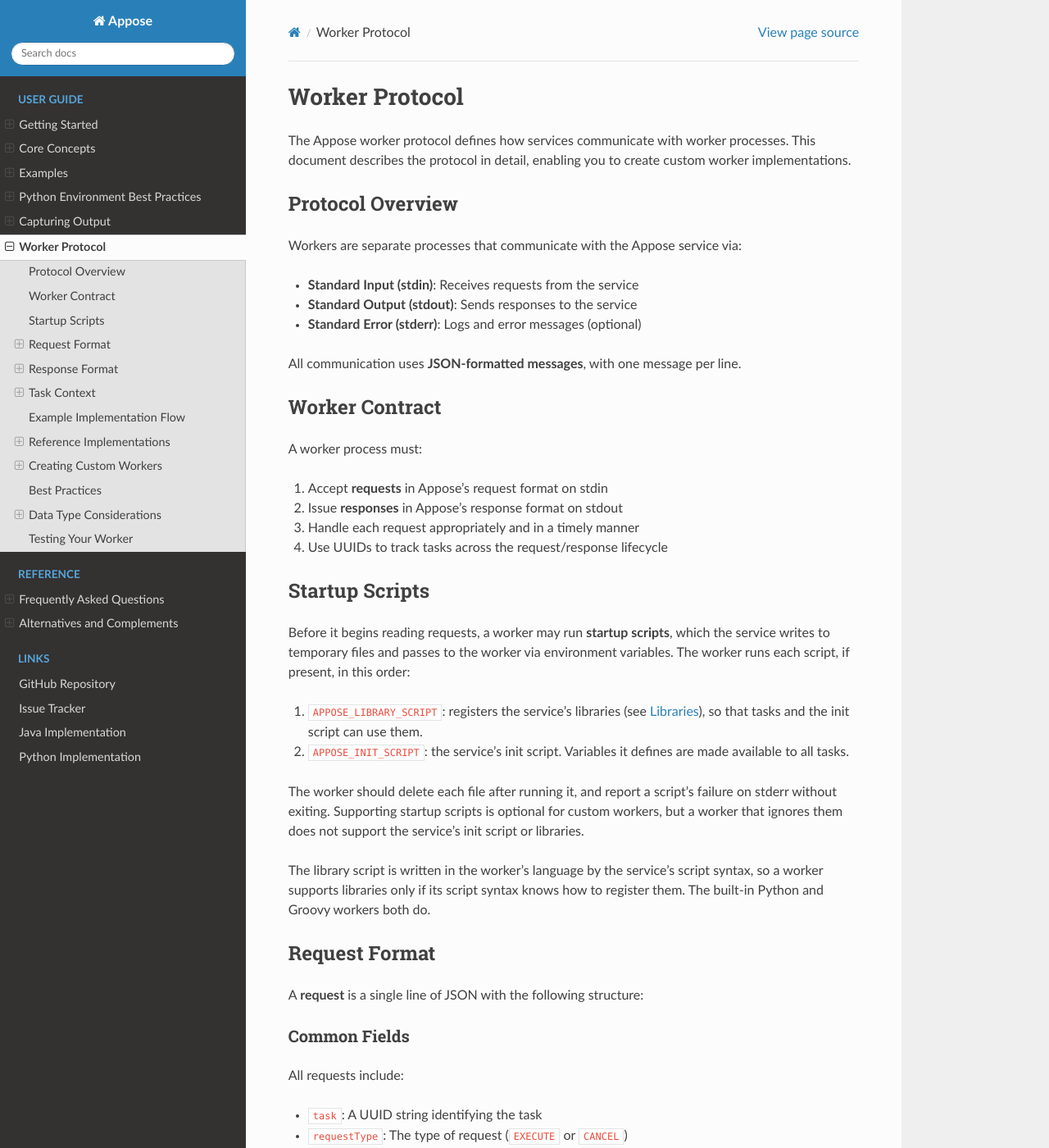
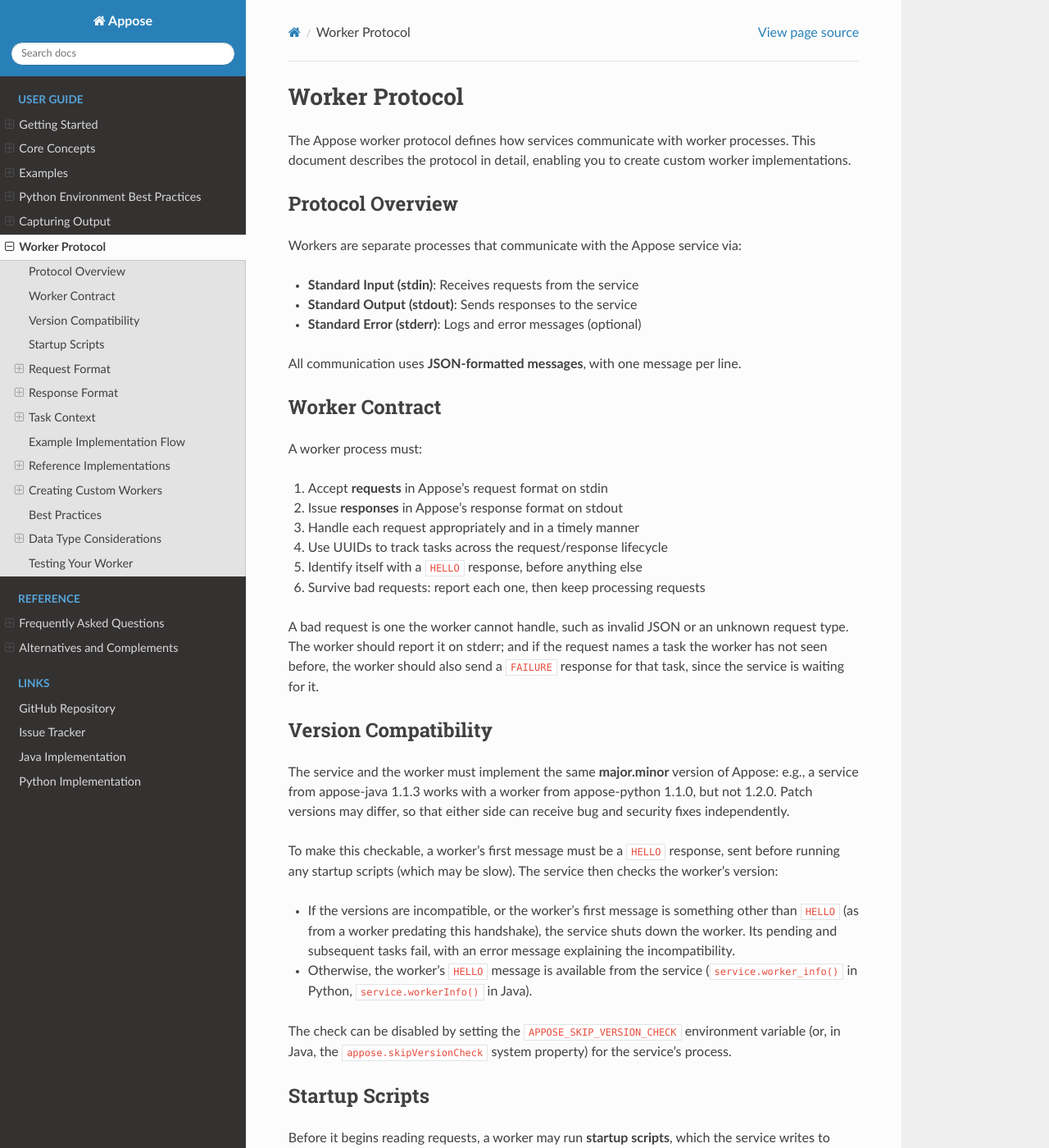
Before and after one commit to apposed/appose, a Sphinx documentation site: the page built from docs/worker-protocol.rst, in a window 1280 px wide and 1400 px high. Shown: the whole window at 82% size. Built offline with Sphinx 7.4.7 and the Read the Docs theme 3.1.0, drawn with Linux system fonts in a browser that asks for light colours; some of the changed text lies outside the part shown.

Commit message:
Document the HELLO handshake and version compatibility
Workers now identify themselves with a HELLO response, and services
require the same major.minor version of Appose. Also document that a
worker must survive bad requests, failing the task of any request that
was meant to start one.

Co-Authored-By: Claude Opus 5.5 <noreply@anthropic.com>

```diff
--- a/docs/worker-protocol.rst
+++ b/docs/worker-protocol.rst
@@ -23,6 +23,36 @@ A worker process must:
 2. Issue **responses** in Appose's response format on stdout
 3. Handle each request appropriately and in a timely manner
 4. Use UUIDs to track tasks across the request/response lifecycle
+5. Identify itself with a ``HELLO`` response, before anything else
+6. Survive bad requests: report each one, then keep processing requests
+
+A bad request is one the worker cannot handle, such as invalid JSON or an
+unknown request type. The worker should report it on stderr; and if the
+request names a task the worker has not seen before, the worker should also
+send a ``FAILURE`` response for that task, since the service is waiting for it.
+
+Version Compatibility
+---------------------
+
+The service and the worker must implement the same **major.minor** version of
+Appose: e.g., a service from appose-java 1.1.3 works with a worker from
+appose-python 1.1.0, but not 1.2.0. Patch versions may differ, so that either
+side can receive bug and security fixes independently.
+
+To make this checkable, a worker's first message must be a ``HELLO`` response,
+sent before running any startup scripts (which may be slow). The service then
+checks the worker's version:
+
+* If the versions are incompatible, or the worker's first message is something
+  other than ``HELLO`` (as from a worker predating this handshake), the service
+  shuts down the worker. Its pending and subsequent tasks fail, with an error
+  message explaining the incompatibility.
+* Otherwise, the worker's ``HELLO`` message is available from the service
+  (``service.worker_info()`` in Python, ``service.workerInfo()`` in Java).
+
+The check can be disabled by setting the ``APPOSE_SKIP_VERSION_CHECK``
+environment variable (or, in Java, the ``appose.skipVersionCheck`` system
+property) for the service's process.
 
 Startup Scripts
 ---------------
@@ -137,6 +167,31 @@ All responses include:
 
 Response Types
 ^^^^^^^^^^^^^^
+
+HELLO
+~~~~~
+
+Identifies the worker to the service. Unlike other responses, it does not
+belong to any task.
+
+**Structure:**
+
+.. code-block:: json
+
+   {
+      "responseType": "HELLO",
+      "implementation": "appose-python",
+      "version": "0.12.1"
+   }
+
+**Fields:**
+
+* ``responseType`` (string): Must be ``"HELLO"``
+* ``implementation`` (string): Name of the worker implementation, for messages
+* ``version`` (string): The version of Appose whose protocol the worker
+  implements (see `Version Compatibility`_)
+
+**When to send:** Once, as the worker's very first message.
 
 LAUNCH
 ~~~~~~
@@ -423,7 +478,8 @@ Best Practices
 
 1. **Always flush stdout** after writing responses
 2. **Validate JSON** before processing requests
-3. **Handle errors gracefully** and send FAILURE responses
+3. **Handle errors gracefully** and send FAILURE responses, without letting
+   a bad request stop the worker from processing later ones
 4. **Support cancelation** by checking flags periodically in long scripts
 5. **Use UUIDs correctly** to match responses to requests
 6. **Keep responses line-delimited** (one JSON object per line, no pretty-printing)
```
Also changed, not shown: README.md (+14 -0 lines).
